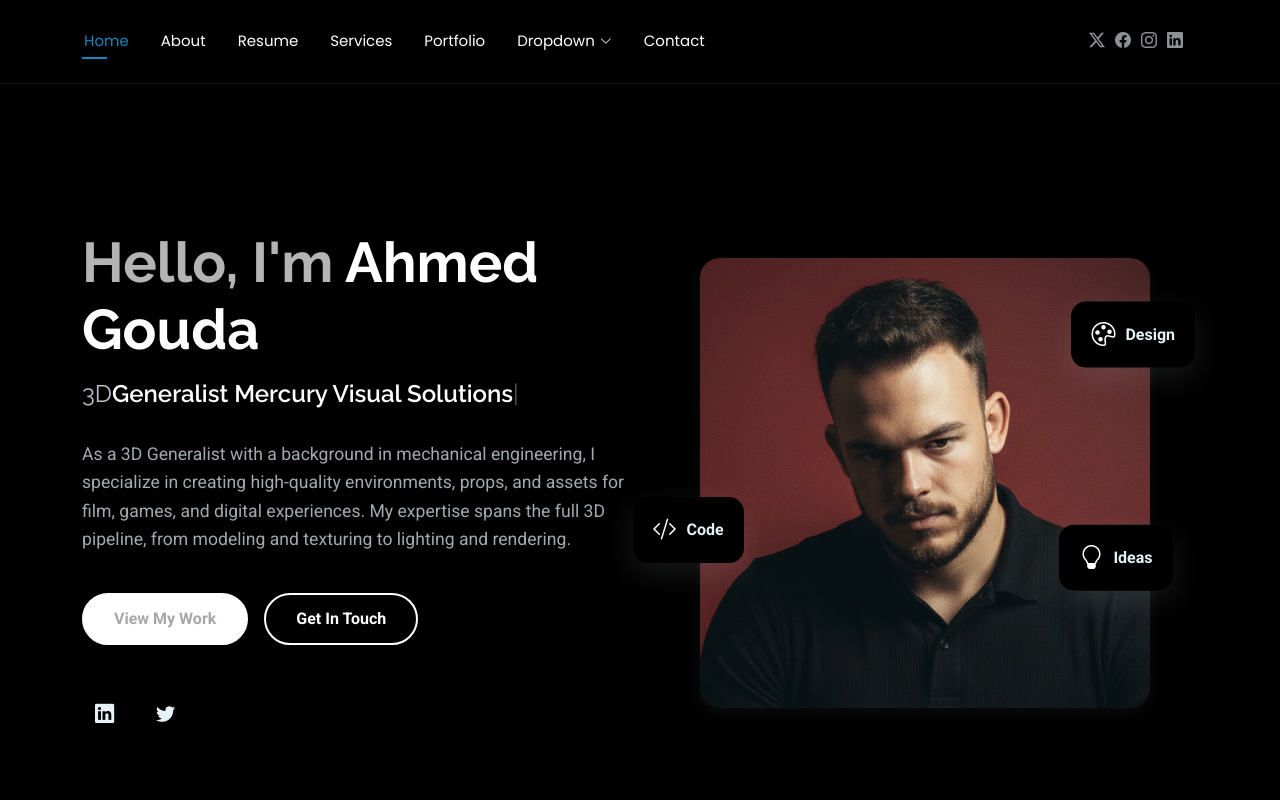
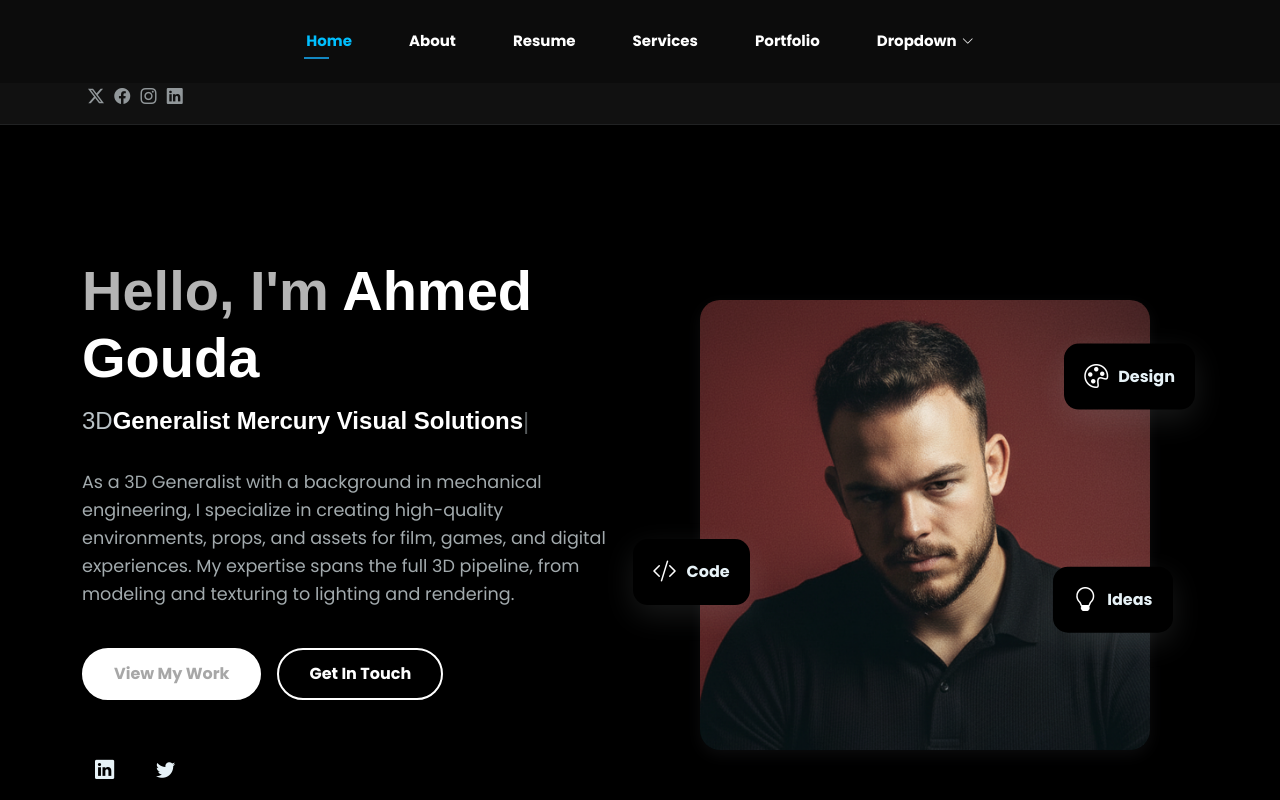
Before and after one commit to Agoudaxo/ahmedgouda.github.io, a plain HTML site: page index.html in a window 1280 px wide. Shown: the top 800 px of the page. Drawn offline with Linux system fonts and the light colour scheme; files whose address does not match are found by name.

Commit message:
Update index.html

```diff
--- a/index.html
+++ b/index.html
@@ -15,7 +15,9 @@
   <!-- Fonts -->
   <link href="https://fonts.googleapis.com" rel="preconnect">
   <link href="https://fonts.gstatic.com" rel="preconnect" crossorigin>
-  <link href="https://fonts.googleapis.com/css2?family=Roboto:ital,wght@0,100;0,300;0,400;0,500;0,700;0,900;1,100;1,300;1,400;1,500;1,700;1,900&family=Poppins:ital,wght@0,100;0,200;0,300;0,400;0,500;0,600;0,700;0,800;0,900;1,100;1,200;1,300;1,400;1,500;1,600;1,700;1,800;1,900&family=Raleway:ital,wght@0,100;0,200;0,300;0,400;0,500;0,600;0,700;0,800;0,900;1,100;1,200;1,300;1,400;1,500;1,600;1,700;1,800;1,900&display=swap" rel="stylesheet">
+  <link
+    href="https://fonts.googleapis.com/css2?family=Roboto:wght@400;500;700&family=Poppins:wght@400;500;700&display=swap"
+    rel="stylesheet">
 
   <!-- Vendor CSS Files -->
   <link href="assets/vendor/bootstrap/css/bootstrap.min.css" rel="stylesheet">
@@ -26,6 +28,74 @@
 
   <!-- Main CSS File -->
   <link href="assets/css/main.css" rel="stylesheet">
+
+  <style>
+    /* ======== Navigation Menu ======== */
+    #navmenu {
+      display: flex;
+      justify-content: center; /* يخلي القائمة في النص أفقيًا */
+      align-items: center;
+      width: 100%;
+      background-color: #0c0c0c; /* لون خلفية الهيدر */
+      padding: 15px 0;
+      position: fixed; /* يخليه ثابت فوق */
+      top: 0;
+      left: 0;
+      z-index: 1000;
+    }
+
+    #navmenu ul {
+      list-style: none;
+      display: flex;
+      gap: 25px; /* المسافة بين العناصر */
+      margin: 0;
+      padding: 0;
+    }
+
+    #navmenu li a {
+      text-decoration: none;
+      color: #fff;
+      font-weight: 600;
+      transition: color 0.3s;
+    }
+
+    #navmenu li a:hover,
+    #navmenu li a.active {
+      color: #00bfff; /* لون عند المرور أو الصفحة النشطة */
+    }
+
+    body {
+      margin: 0;
+      padding-top: 70px; /* علشان المحتوى ما يختفيش تحت الهيدر الثابت */
+      font-family: "Poppins", sans-serif;
+      background-color: #111;
+      color: #eee;
+    }
+  </style>
+</head>
+
+<body>
+
+  <!-- ======= Navigation ======= -->
+  <nav id="navmenu" class="navmenu">
+    <ul>
+      <li><a href="index.html" class="active">Home</a></li>
+      <li><a href="about.html">About</a></li>
+      <li><a href="resume.html">Resume</a></li>
+      <li><a href="services.html">Services</a></li>
+      <li><a href="portfolio.html">Portfolio</a></li>
+      <li class="dropdown">
+        <a href="#"><span>Dropdown</span> <i class="bi bi-chevron-down toggle-dropdown"></i></a>
+        <ul>
+          <li><a href="#">Option 1</a></li>
+          <li><a href="#">Option 2</a></li>
+        </ul>
+      </li>
+    </ul>
+  </nav>
+
+</html>
+
 
   <!-- =======================================================
   * Template Name: FolioOne
```
